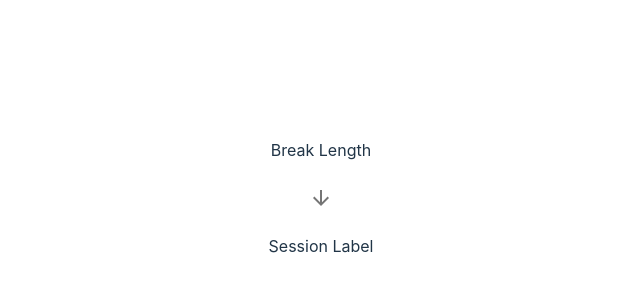
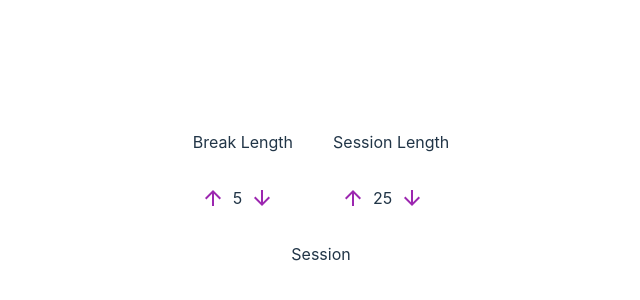
Before and after one commit to shochmut/pomodoro-app, a React (Vite) app: page / in a window 1280 px wide. Shown: the part 202-502 px from the top of the page, without its empty margins (319-959 px from the left). Built offline with nearby package versions, Linux system fonts and the light colour scheme.

Commit message:
Hooked up break and session length to state

```diff
--- a/src/App.jsx
+++ b/src/App.jsx
@@ -3,21 +3,21 @@ import './App.css';
 import Stack from '@mui/material/Stack';
 import ArrowDownwardIcon from '@mui/icons-material/ArrowDownward';
 import IconButton from '@mui/material/IconButton';
+import BreakDisplay from "./Components/BreakDisplay.jsx";
+import SessionDisplay from './Components/SessionDisplay.jsx';
+import TimerDisplay from './Components/TimerDisplay.jsx';
 
 
 function App() {
 
   return (
     <>
-      <Stack>
-        <p className="break-label">Break Length</p>
-        <IconButton className="break-decrement">
-          <ArrowDownwardIcon></ArrowDownwardIcon>
-        </IconButton>
+      <Stack direction="row" gap={5}>
+        <BreakDisplay></BreakDisplay>
+        <SessionDisplay></SessionDisplay>
       </Stack>
-      <Stack>
-        <p className="session-label">Session Label</p>
-      </Stack>
+      <TimerDisplay></TimerDisplay>
+
     </>
   )
 }
--- /dev/null
+++ b/src/Components/BreakDisplay.jsx
@@ -0,0 +1,45 @@
+import { useState } from 'react';
+import Stack from '@mui/material/Stack';
+import ArrowDownwardIcon from '@mui/icons-material/ArrowDownward';
+import IconButton from '@mui/material/IconButton';
+import ArrowUpwardIcon from '@mui/icons-material/ArrowUpward';
+import Box from '@mui/material/Box';
+
+const BreakDisplay = () => {
+  const [breakLength, setBreakLength] = useState(5);
+
+  const handleIncrement = () => {
+    setBreakLength(breakLength + 1);
+  };
+
+  const handleDecrement = () => {
+    setBreakLength(breakLength - 1);
+  };
+
+  return (
+    <Stack>
+      <p className="break-label">Break Length</p>
+      <Stack direction="row">
+        <IconButton
+          className="break-increment"
+          color="secondary"
+          onClick={handleIncrement}
+        >
+          <ArrowUpwardIcon></ArrowUpwardIcon>
+        </IconButton>
+        <Box>
+          <p className="break-length">{breakLength}</p>
+        </Box>
+        <IconButton
+          className="break-decrement"
+          color="secondary"
+          onClick={handleDecrement}
+        >
+          <ArrowDownwardIcon></ArrowDownwardIcon>
+        </IconButton>
+      </Stack>
+    </Stack>
+  );
+};
+
+export default BreakDisplay;
--- /dev/null
+++ b/src/Components/SessionDisplay.jsx
@@ -0,0 +1,37 @@
+import { useState } from 'react';
+import Stack from '@mui/material/Stack';
+import ArrowDownwardIcon from '@mui/icons-material/ArrowDownward';
+import IconButton from '@mui/material/IconButton';
+import ArrowUpwardIcon from '@mui/icons-material/ArrowUpward';
+import Box from '@mui/material/Box';
+
+const SessionDisplay = () => {
+  const [sessionLength, setSessionLength] = useState(25);
+
+  const handleIncrement = () => {
+    setSessionLength(sessionLength+1);
+  }
+
+  const handleDecrement = () => {
+    setSessionLength(sessionLength-1);
+  }
+
+  return (
+    <Stack>
+      <p className="session-label">Session Length</p>
+      <Stack direction="row">
+        <IconButton className="session-increment" color="secondary" onClick={handleIncrement}>
+          <ArrowUpwardIcon></ArrowUpwardIcon>
+        </IconButton>
+        <Box>
+          <p className="session-length">{sessionLength}</p>
+        </Box>
+        <IconButton className="session-decrement" color="secondary" onClick={handleDecrement}>
+          <ArrowDownwardIcon></ArrowDownwardIcon>
+        </IconButton>
+      </Stack>
+    </Stack>
+  );
+};
+
+export default SessionDisplay;
--- /dev/null
+++ b/src/Components/TimerDisplay.jsx
@@ -0,0 +1,16 @@
+import { useState } from 'react';
+import Stack from '@mui/material/Stack';
+import ArrowDownwardIcon from '@mui/icons-material/ArrowDownward';
+import IconButton from '@mui/material/IconButton';
+import ArrowUpwardIcon from '@mui/icons-material/ArrowUpward';
+import Box from '@mui/material/Box';
+
+const TimerDisplay = () => {
+  return (
+    <Stack>
+      <p className="timer-label">Session</p>
+    </Stack>
+  );
+};
+
+export default TimerDisplay;
```
